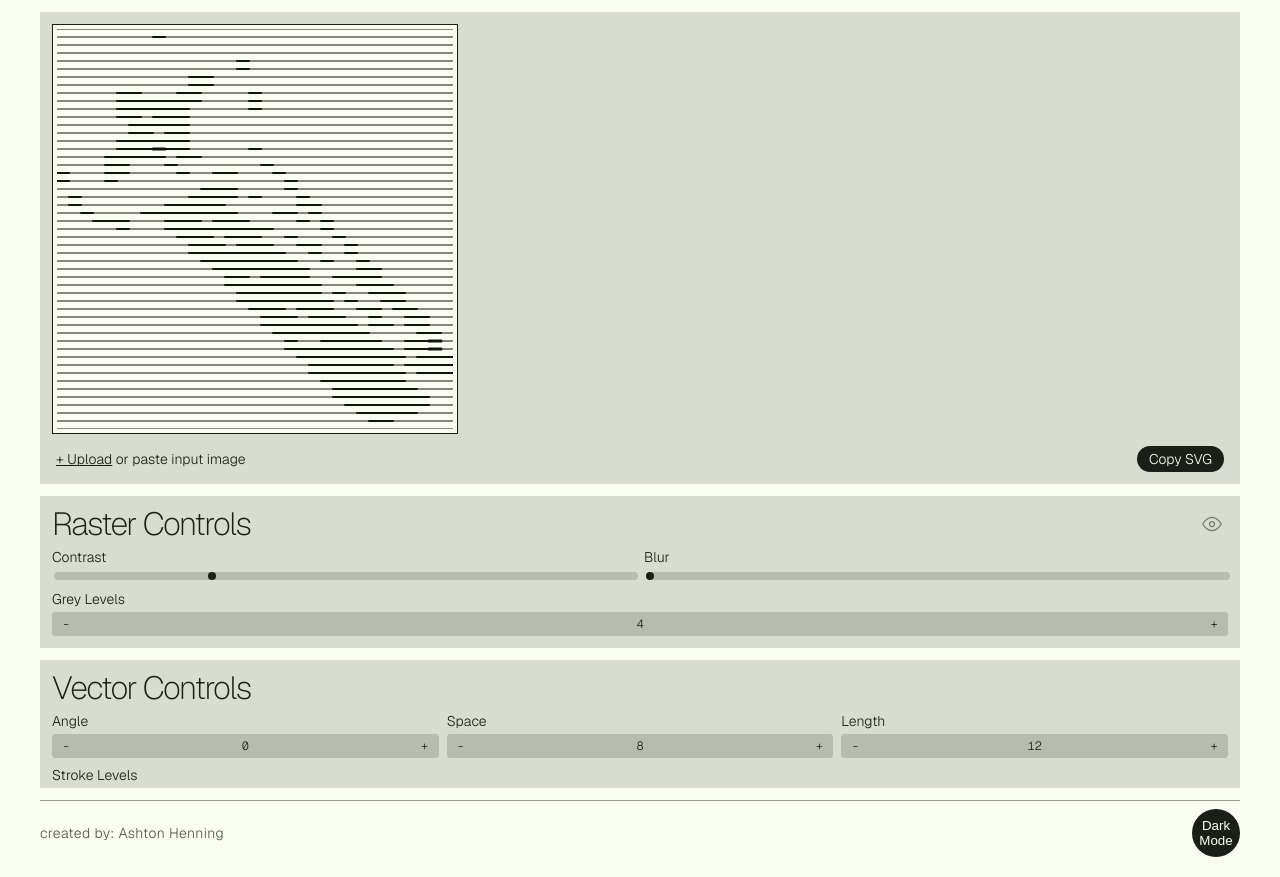
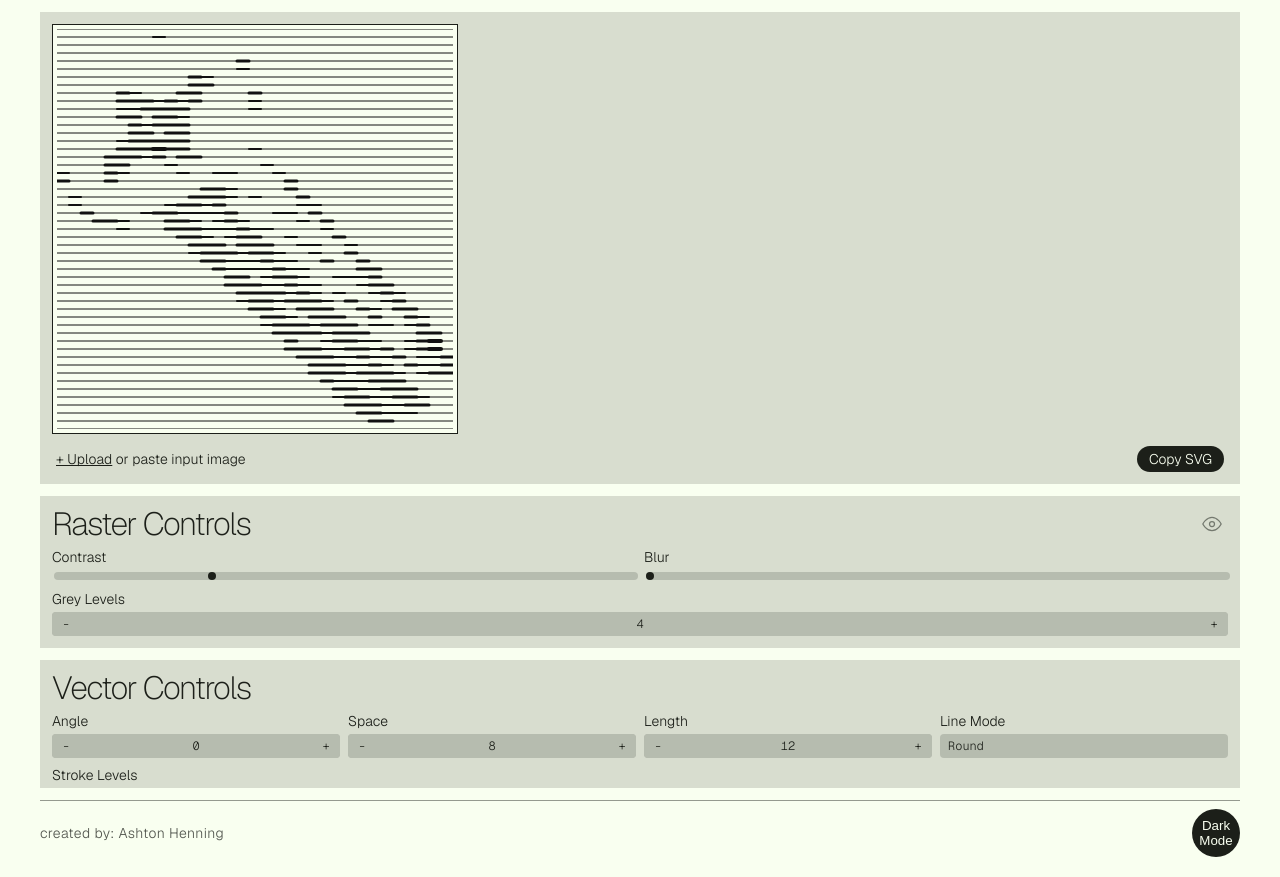
Before and after one commit to A7-RD/Lineware-JS, a plain HTML site: page LineEngine/spiral-raster.html in a window 1280 px wide. Drawn offline with nearby package versions, Linux system fonts and the light colour scheme.

Commit message:
Add line mode selection and improve theme toggle accessibility in spiral-raster.html

```diff
--- a/LineEngine/spiral-raster.html
+++ b/LineEngine/spiral-raster.html
@@ -90,6 +90,15 @@
                 <button type="button" class="number-btn minus" data-target="segment-length">-</button>
                 <input id="segment-length" type="number" min="1" max="120" step="1" value="12">
                 <button type="button" class="number-btn plus" data-target="segment-length">+</button>
+              </div>
+            </div>
+            <div class="select-control">
+              <label for="stroke-cap">Line Mode</label>
+              <div class="select-input">
+                <select id="stroke-cap">
+                  <option value="round" selected>Round</option>
+                  <option value="butt">Flat</option>
+                </select>
               </div>
             </div>
           </div>
@@ -243,12 +252,16 @@
       console.log('Container:', container);
       container.innerHTML = '';
       const existing = Array.isArray(state.strokeWeights) ? state.strokeWeights : [];
+      const shouldRebaseline = levels > existing.length;
       const newWeights = [];
 
       for (let i = 0; i < levels; i++) {
-        const defaultWeight = Number.isFinite(existing[i])
-          ? existing[i]
-          : Math.max(1, Math.round(1 + (levels - i - 1) * 0.5));
+        const targetDefault = Math.max(1, levels - i);
+        const defaultWeight = shouldRebaseline
+          ? targetDefault
+          : Number.isFinite(existing[i])
+            ? existing[i]
+            : targetDefault;
 
         const numberControl = document.createElement('div');
         numberControl.className = 'number-control';
```
